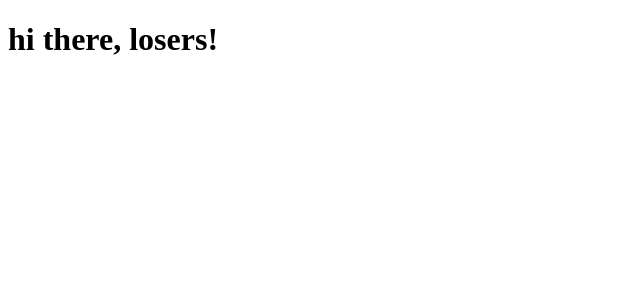
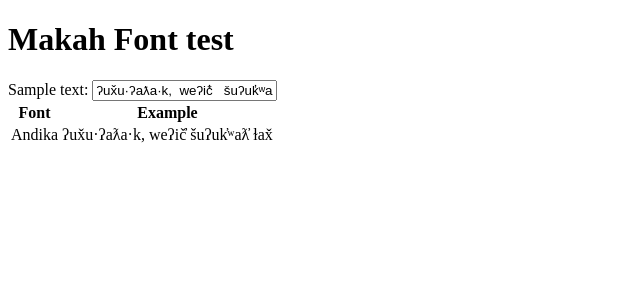
Before and after one commit to eddieantonio/makah-fonts, a Svelte app: page / in a window 1280 px wide. Shown: the top 300 px of the page, without its empty margins (0-640 px from the left). Built offline with nearby package versions, Linux system fonts and the light colour scheme.

Commit message:
make first app

```diff
--- a/src/App.svelte
+++ b/src/App.svelte
@@ -1,5 +1,28 @@
 <script>
-export let name = "World";
+let exampleSentence = "ʔux̌u·ʔaƛa·k,  weʔič̓   šuʔuk̓ʷaƛ̓  ɫax̌"
 </script>
 
-<h1>hi there, {name}!</h1>
+<header>
+  <h1>Makah Font test</h1>
+</header>
+
+<form>
+  <label> Sample text: <input bind:value={exampleSentence}></label>
+</form>
+
+<main>
+  <table>
+    <thead>
+      <tr>
+        <th> Font </th>
+        <th> Example </th>
+      </tr>
+    </thead>
+    <tbody>
+      <tr>
+        <td> Andika </td>
+        <td style="font-family: Andika;">{exampleSentence}</td>
+      </tr>
+    </tbody>
+  <table>
+</main>
--- a/src/main.js
+++ b/src/main.js
@@ -2,5 +2,5 @@ import App from "./App.svelte";
 
 new App({
   target: document.body,
-  props: { name: "losers" },
+  props: {},
 });
```
